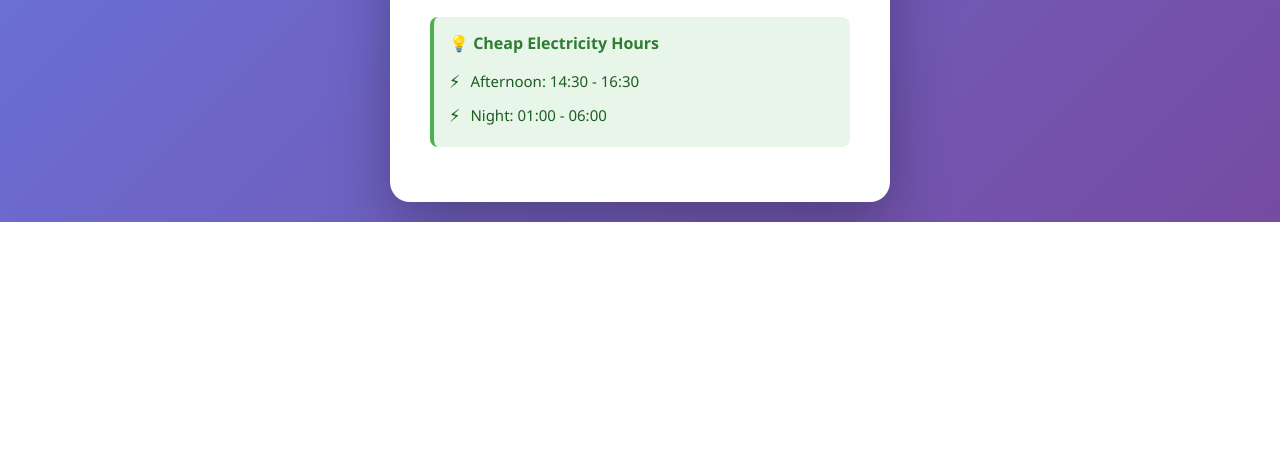
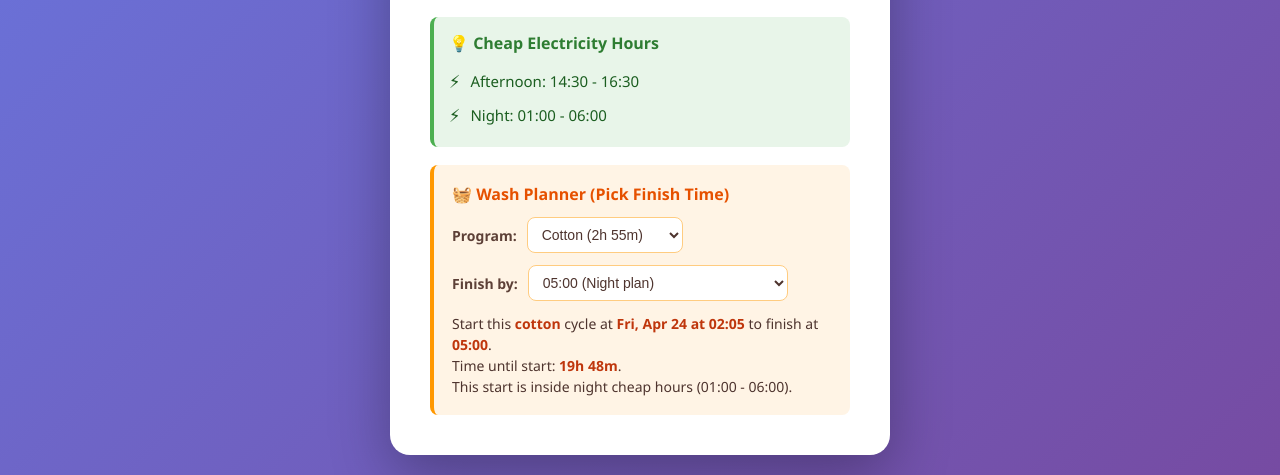
Before and after one commit to CampbellGit/chrono-washer, a plain HTML site: page index.html in a window 1280 px wide. Shown: the part 671-1146 px from the top of the page. Before the commit the page ends 893 px from the top, so only its background shows below. Drawn offline with Linux system fonts and the light colour scheme.

Commit message:
feat(cycles): add cycles

```diff
--- a/index.html
+++ b/index.html
@@ -142,6 +142,54 @@
             color: #c62828;
         }
 
+        .planner-box {
+            background: #fff4e5;
+            border-left: 4px solid #ff9800;
+            border-radius: 8px;
+            padding: 18px;
+            margin-top: 18px;
+        }
+
+        .planner-box h3 {
+            color: #e65100;
+            font-size: 16px;
+            margin-bottom: 12px;
+        }
+
+        .planner-row {
+            display: flex;
+            gap: 10px;
+            align-items: center;
+            margin-bottom: 12px;
+            flex-wrap: wrap;
+        }
+
+        .planner-label {
+            color: #5d4037;
+            font-size: 14px;
+            font-weight: 600;
+        }
+
+        .planner-select {
+            border: 1px solid #ffcc80;
+            border-radius: 8px;
+            padding: 8px 10px;
+            font-size: 14px;
+            background: white;
+            color: #4e342e;
+        }
+
+        .planner-result {
+            color: #4e342e;
+            font-size: 14px;
+            line-height: 1.5;
+        }
+
+        .planner-highlight {
+            font-weight: 700;
+            color: #bf360c;
+        }
+
         @media (max-width: 480px) {
             .container {
                 padding: 25px;
@@ -190,6 +238,26 @@
                 <li>Night: 01:00 - 06:00</li>
             </ul>
         </div>
+
+        <div class="planner-box">
+            <h3>🧺 Wash Planner (Pick Finish Time)</h3>
+            <div class="planner-row">
+                <label class="planner-label" for="washType">Program:</label>
+                <select id="washType" class="planner-select">
+                    <option value="cotton">Cotton (2h 55m)</option>
+                    <option value="blankets">Blankets (3h 34m)</option>
+                    <option value="delicate">Delicate (1h 00m)</option>
+                </select>
+            </div>
+            <div class="planner-row">
+                <label class="planner-label" for="finishTarget">Finish by:</label>
+                <select id="finishTarget" class="planner-select">
+                    <option value="night-end">05:00 (Night plan)</option>
+                    <option value="afternoon-end">16:30 (Afternoon cheap hours end)</option>
+                </select>
+            </div>
+            <div id="plannerResult" class="planner-result">Calculating ideal start time...</div>
+        </div>
     </div>
 
     <script>
@@ -198,6 +266,80 @@
             { start: { hour: 1, minute: 0 }, end: { hour: 6, minute: 0 }, name: "Night Period (01:00 - 06:00)" },
             { start: { hour: 14, minute: 30 }, end: { hour: 16, minute: 30 }, name: "Afternoon Period (14:30 - 16:30)" }
         ];
+
+        const washDurations = {
+            cotton: 2 * 60 + 55,
+            blankets: 3 * 60 + 34,
+            delicate: 1 * 60
+        };
+
+        const finishTargets = {
+            'night-end': {
+                hour: 5,
+                minute: 0,
+                label: '05:00',
+                periodText: 'night cheap hours (01:00 - 06:00)',
+                isInsideCheapHours: (dateObj) => dateObj.getHours() >= 1 && dateObj.getHours() < 6
+            },
+            'afternoon-end': {
+                hour: 16,
+                minute: 30,
+                label: '16:30',
+                periodText: 'afternoon cheap hours (14:30 - 16:30)',
+                isInsideCheapHours: (dateObj) => {
+                    const minutes = dateObj.getHours() * 60 + dateObj.getMinutes();
+                    return minutes >= (14 * 60 + 30) && minutes < (16 * 60 + 30);
+                }
+            }
+        };
+
+        function formatDateTime(dateObj) {
+            const day = dateObj.toLocaleDateString('en-US', {
+                weekday: 'short',
+                month: 'short',
+                day: 'numeric'
+            });
+
+            const time = dateObj.toLocaleTimeString('en-US', {
+                hour12: false,
+                hour: '2-digit',
+                minute: '2-digit'
+            });
+
+            return `${day} at ${time}`;
+        }
+
+        function updateFinishPlanner() {
+            const washType = document.getElementById('washType').value;
+            const finishTarget = finishTargets[document.getElementById('finishTarget').value];
+            const durationMinutes = washDurations[washType];
+            const now = new Date();
+
+            const finishAt = new Date(now);
+            finishAt.setHours(finishTarget.hour, finishTarget.minute, 0, 0);
+            if (now >= finishAt) {
+                finishAt.setDate(finishAt.getDate() + 1);
+            }
+
+            const startAt = new Date(finishAt.getTime() - durationMinutes * 60 * 1000);
+            const waitMinutes = Math.max(0, Math.floor((startAt.getTime() - now.getTime()) / (60 * 1000)));
+
+            const waitHoursPart = Math.floor(waitMinutes / 60);
+            const waitMinutesPart = waitMinutes % 60;
+
+            const isTargetCheapHours = finishTarget.isInsideCheapHours(startAt);
+
+            const plannerResult = document.getElementById('plannerResult');
+            plannerResult.innerHTML = `
+                Start this <span class="planner-highlight">${washType}</span> cycle at
+                <span class="planner-highlight">${formatDateTime(startAt)}</span> to finish at
+                <span class="planner-highlight">${finishTarget.label}</span>.<br>
+                Time until start: <span class="planner-highlight">${waitHoursPart}h ${waitMinutesPart}m</span>.<br>
+                ${isTargetCheapHours
+                    ? `This start is inside ${finishTarget.periodText}.`
+                    : `This start is outside ${finishTarget.periodText}. Consider using a delayed start if available.`}
+            `;
+        }
 
         function updateTime() {
             const now = new Date();
@@ -293,9 +435,14 @@
             }
         }
 
+        document.getElementById('washType').addEventListener('change', updateFinishPlanner);
+        document.getElementById('finishTarget').addEventListener('change', updateFinishPlanner);
+
         // Update immediately and then every second
         updateTime();
+        updateFinishPlanner();
         setInterval(updateTime, 1000);
+        setInterval(updateFinishPlanner, 30000);
     </script>
 </body>
 </html>
```
